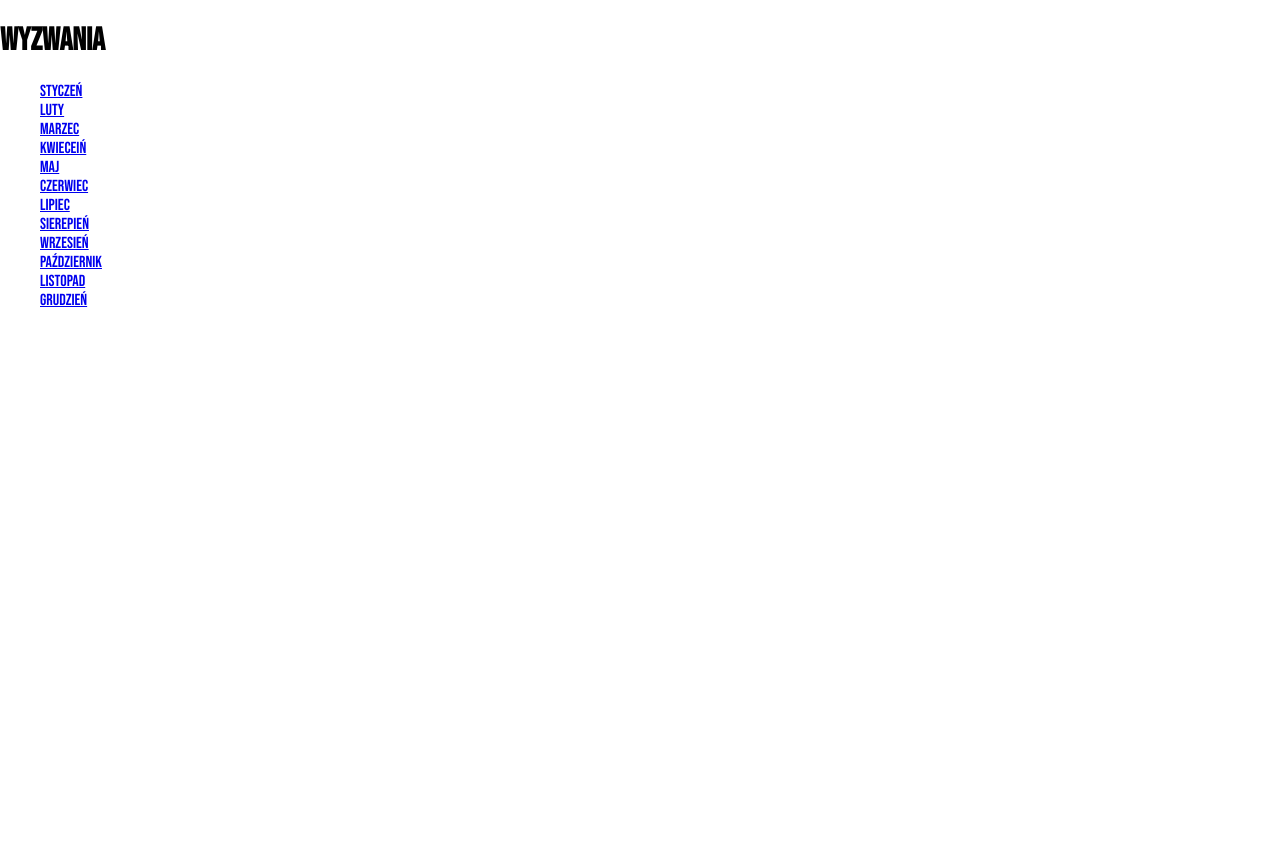
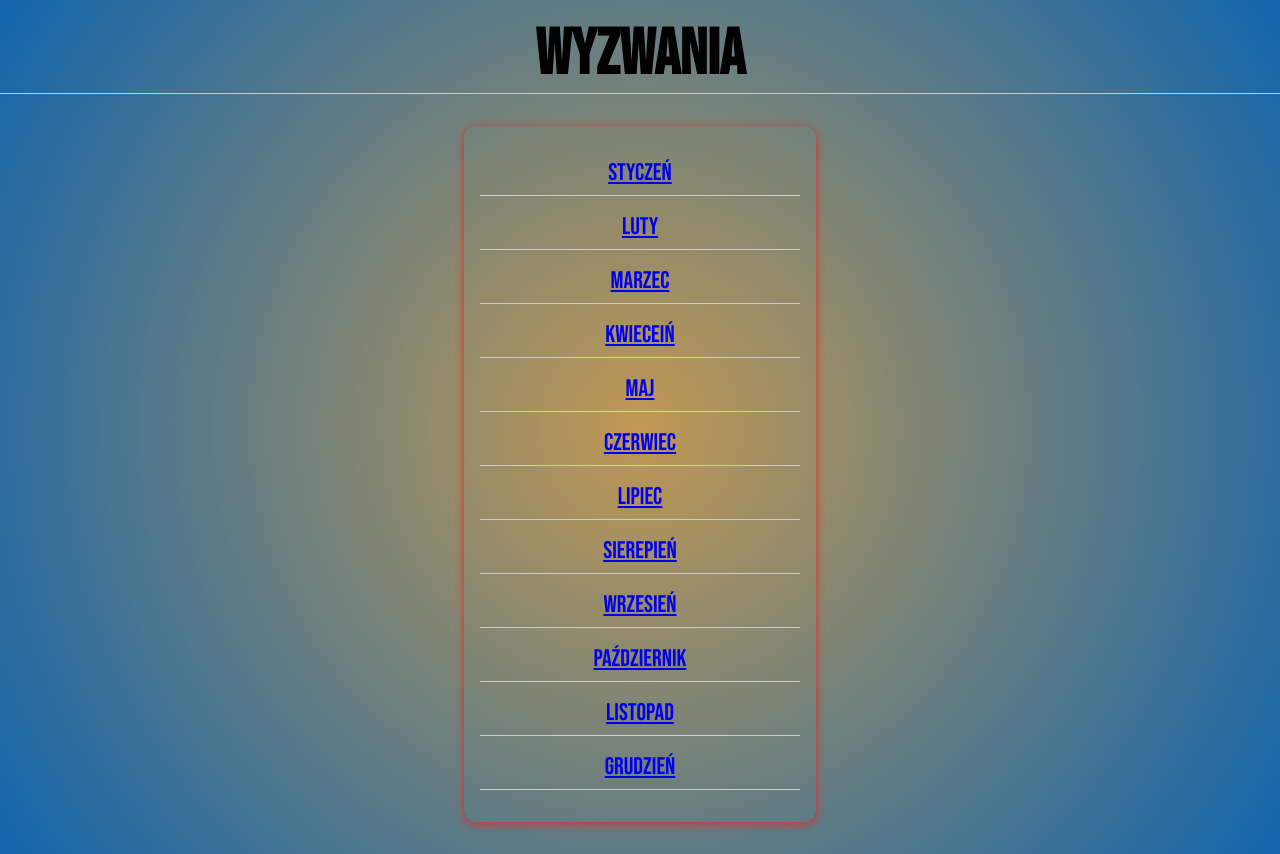
Before and after one commit to Wsap13/Django, a Django app: page /wyzwania/ in a window 1280 px wide. Before the commit the page ends 307 px from the top, so only its background shows below. Run offline with Django 4.2, Linux system fonts and the light colour scheme.

Commit message:
estetyka
zmiany estetyczne

```diff
--- a/PierwszeKroki/miesieczne_wyzwania/static/styles.css
+++ b/PierwszeKroki/miesieczne_wyzwania/static/styles.css
@@ -6,4 +6,6 @@ html{
 
 body{
     margin: 0;
+    background: rgb(193,152,83);
+    background: radial-gradient(circle, rgba(193,152,83,1) 0%, rgba(17,101,173,1) 100%);
 }
--- a/PierwszeKroki/miesieczne_wyzwania/wyzwania/static/wyzwania/wyzwania.css
+++ b/PierwszeKroki/miesieczne_wyzwania/wyzwania/static/wyzwania/wyzwania.css
@@ -1,3 +1,24 @@
 ul {
     list-style: none;
+    margin: 2rem auto;
+    max-width: 20rem;
+    width: 90%;
+    box-shadow:  0 2px 8px rgb(219, 44, 44) ;
+    padding: 1rem;
+    border-radius: 12px;
 }
+
+li{
+    margin: 1rem 0;
+    text-align: center;
+    font-size: 1.5rem;
+    border-bottom: 1px solid #ccc;
+    padding-bottom: 0.5rem;
+}
+
+h1{
+    margin: 1rem 0;
+    text-align: center;
+    font-size: 4rem;
+    border-bottom: 1px solid #ccc;
+}
```
